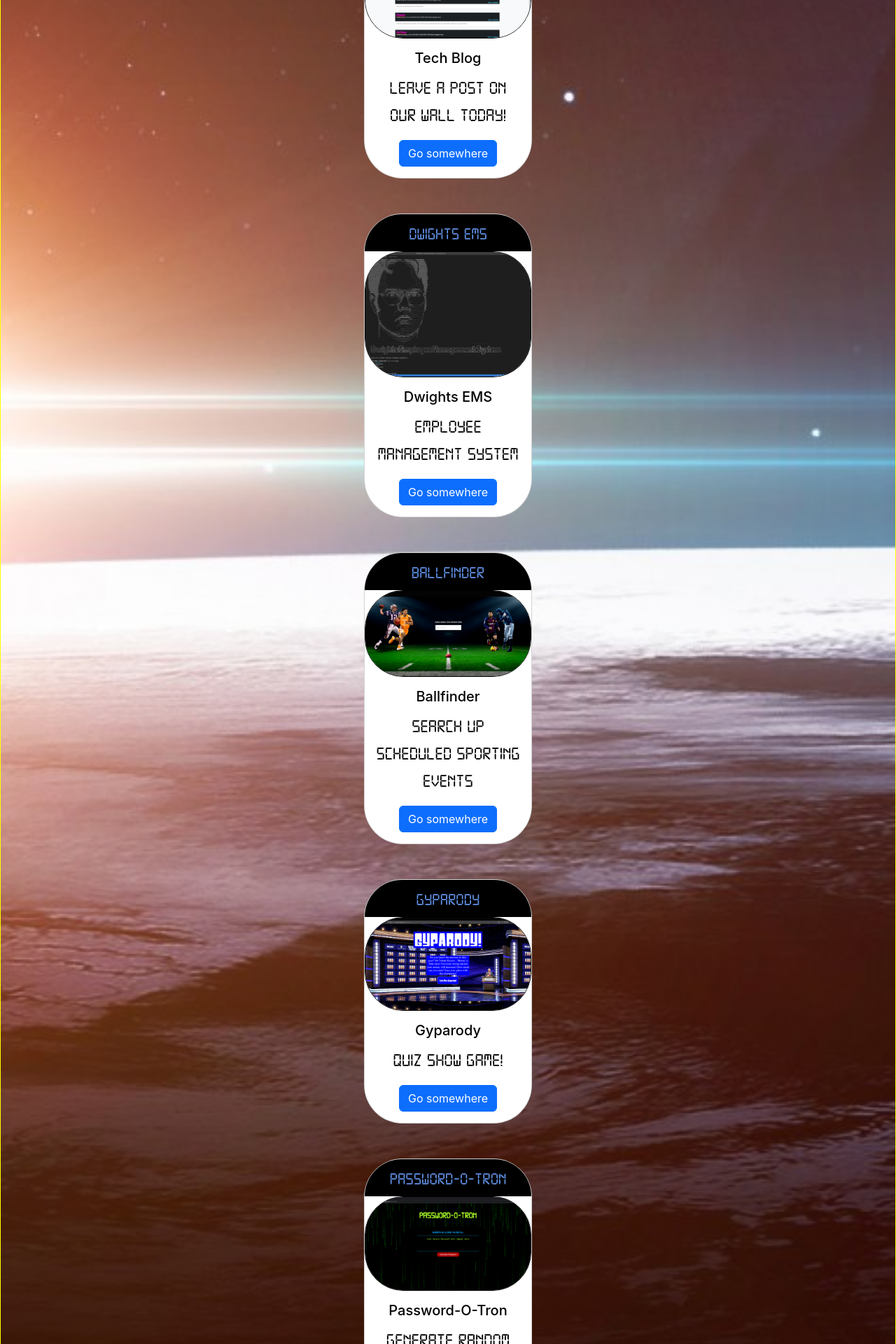
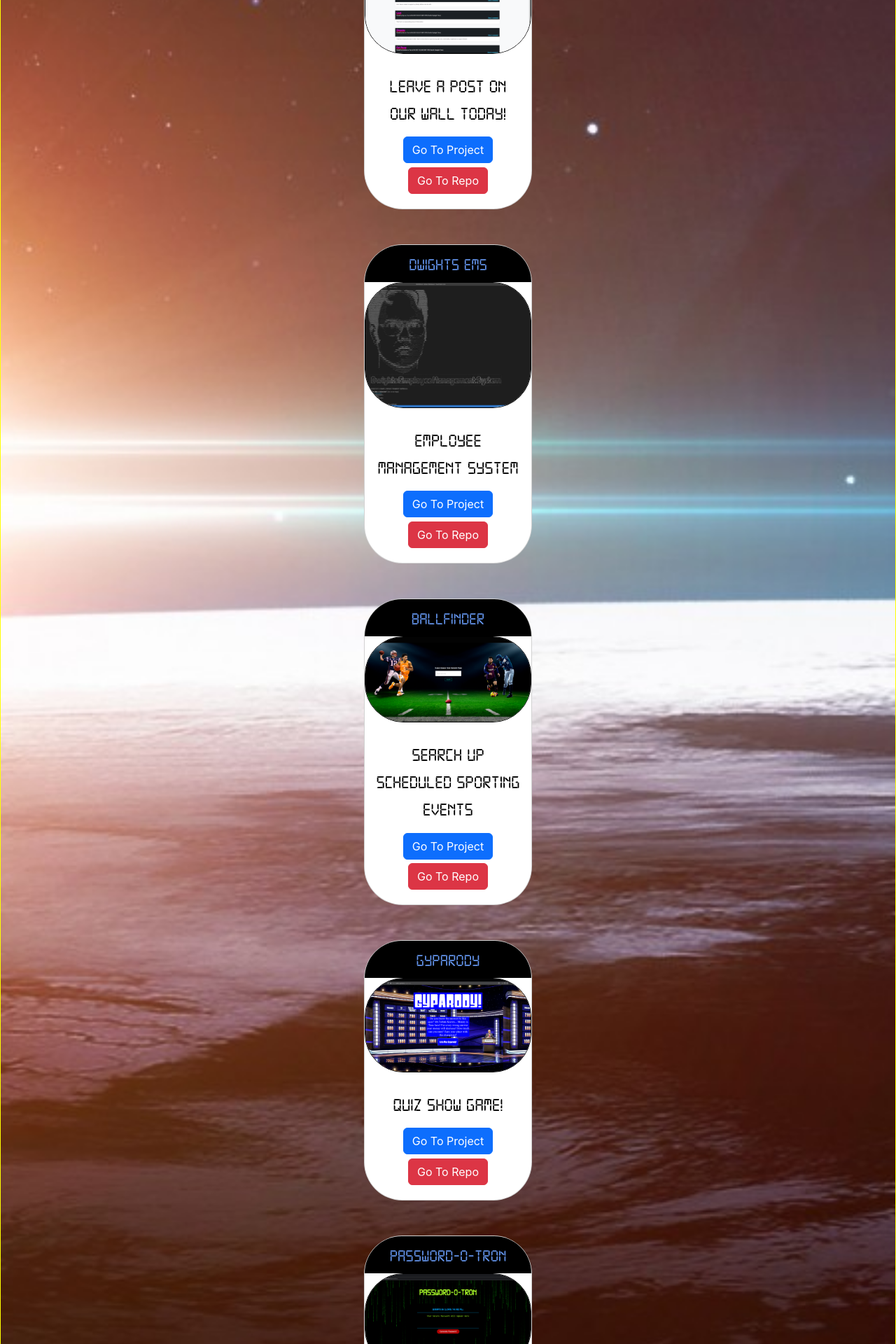
Before and after one commit to Vidfinnx/Vreactport, a React (Create React App) app: page / in a window 1280 px wide. Shown: the part 880-2800 px from the top of the page at 70% size. Built offline with nearby package versions, Linux system fonts and the light colour scheme.

Commit message:
removed console log and spaced buttons out

```diff
--- a/package.json
+++ b/package.json
@@ -8,6 +8,7 @@
     "@testing-library/react": "^11.2.7",
     "@testing-library/user-event": "^12.8.3",
     "bootstrap": "^5.1.0",
+    "gh-pages": "^3.2.3",
     "react": "^17.0.2",
     "react-bootstrap": "^2.0.0-beta.5",
     "react-dom": "^17.0.2",
--- a/src/App.css
+++ b/src/App.css
@@ -93,3 +93,7 @@ p {
 .dropdown-menu {
   background-color:grey;
 }
+
+.btn{
+  margin-bottom:5px;
+}
--- a/src/Content.js
+++ b/src/Content.js
@@ -10,18 +10,18 @@ import Button from 'react-bootstrap/Button'
 
 
 const content = (props) => {
-  console.log(props.img);
   return (
     <div>
       <Card>
       <Card.Header>{props.title}</Card.Header>
   <Card.Img variant="top" src={props.img} />
   <Card.Body>
-    <Card.Title>{props.title}</Card.Title>
+    <Card.Title></Card.Title>
     <Card.Text>
       {props.body}
     </Card.Text>
-    <Button variant="primary">Go somewhere</Button>
+    <Button href={props.url} variant="primary">Go To Project</Button>
+    <Button href={props.repo} variant="danger">Go To Repo</Button>
   </Card.Body>
 </Card>
     </div>
--- a/src/Portfolio.js
+++ b/src/Portfolio.js
@@ -21,12 +21,12 @@ export default function Portfolio() {
   const [active, setActive] = useState("Card")
 
   const projects = [
-    { title: 'Trip Scavenger', body: 'Find Popular SightSeeing Locations By Country, Build Your Own Vacation List!', img: FirstPhoto, id: 1 },
-    { title: 'Tech Blog', body: 'Leave A Post On Our Wall Today!', img: SecondPhoto, id: 2 },
-    { title: 'Dwights EMS', body: 'Employee Management System', img: ThirdPhoto, id: 3 },
-    { title: 'Ballfinder', body: 'Search Up Scheduled Sporting Events', img: FourthPhoto, id: 4 },
-    { title: 'Gyparody', body: 'Quiz Show Game!', img: FifthPhoto, id: 5 },
-    { title: 'Password-O-Tron', body: 'Generate Random Password Strings!', img: SixthPhoto, id: 6 },
+    { title: 'Trip Scavenger', body: 'Find Popular SightSeeing Locations By Country, Build Your Own Vacation List!', img: FirstPhoto, id: 1, url:'https://vtripscav.herokuapp.com/', repo:'https://github.com/Vidfinnx/TripScav2' },
+    { title: 'Tech Blog', body: 'Leave A Post On Our Wall Today!', img: SecondPhoto, id: 2, url:'https://vtechblog.herokuapp.com/', repo:'https://github.com/Vidfinnx/Techblog' },
+    { title: 'Dwights EMS', body: 'Employee Management System', img: ThirdPhoto, id: 3, url:'https://github.com/Vidfinnx/EMsystem', repo:'https://github.com/Vidfinnx/EMsystem' },
+    { title: 'Ballfinder', body: 'Search Up Scheduled Sporting Events', img: FourthPhoto, id: 4, url:'https://ayadalshaikhli.github.io/apiproject/', repo:'https://github.com/ayadalshaikhli/apiproject' },
+    { title: 'Gyparody', body: 'Quiz Show Game!', img: FifthPhoto, id: 5, url:'https://vidfinnx.github.io/Gyparody/', repo:'https://github.com/Vidfinnx/Gyparody' },
+    { title: 'Password-O-Tron', body: 'Generate Random Password Strings!', img: SixthPhoto, id: 6, url:'https://vidfinnx.github.io/PasswordGen/', repo:'https://github.com/Vidfinnx/PasswordGen' },
 
   ];
 
@@ -57,6 +57,8 @@ export default function Portfolio() {
           title={name.title}
           img={name.img}
           body={name.body}
+          url={name.url}
+          repo={name.repo}
 
         />))}
         {active === "Form" && <Form />}
```
Also changed, not shown: 1 other file (tests, documents, lock files or other folders).
